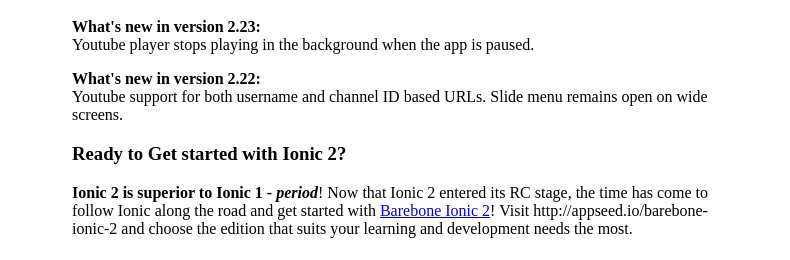
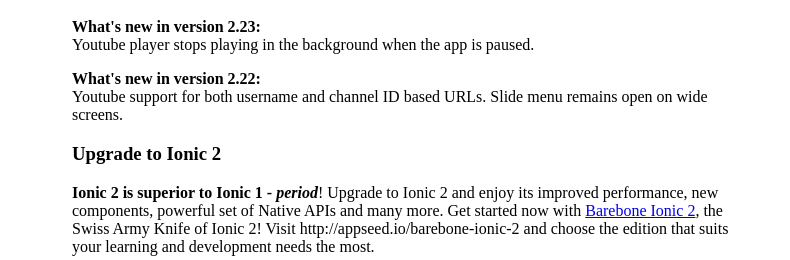
Before and after one commit to satsalou/envato-submission, a plain HTML site: page barebone-ionic/index.html in a window 1280 px wide. Shown: the part 40-300 px from the top of the page, without its empty margins (233-1023 px from the left). Drawn offline with Linux system fonts and the light colour scheme.

Commit message:
Barebone Ionic - Change outdated section about Ionic 2

```diff
--- a/barebone-ionic/index.html
+++ b/barebone-ionic/index.html
@@ -29,8 +29,8 @@ Youtube support for both username and channel ID based URLs. Slide menu remains
 </blockquote>
 
 <blockquote>
-<h3> Ready to Get started with <strong>Ionic 2</strong>?</h3>
-<strong>Ionic 2 is superior to Ionic 1 - <i>period</i></strong>! Now that Ionic 2 entered its RC stage, the time has come to follow Ionic along the road and get started with <a href="http://appseed.io/barebone-ionic-2">Barebone Ionic 2</a>!
+<h3> Upgrade to <strong>Ionic 2</strong></h3>
+<strong>Ionic 2 is superior to Ionic 1 - <i>period</i></strong>! Upgrade to Ionic 2 and enjoy its improved performance, new components, powerful set of Native APIs and many more. Get started now with <a href="http://appseed.io/barebone-ionic-2">Barebone Ionic 2</a>, the Swiss Army Knife of Ionic 2!
 
 Visit http://appseed.io/barebone-ionic-2 and choose the edition that suits your learning and development needs the most.
 </blockquote>
```
